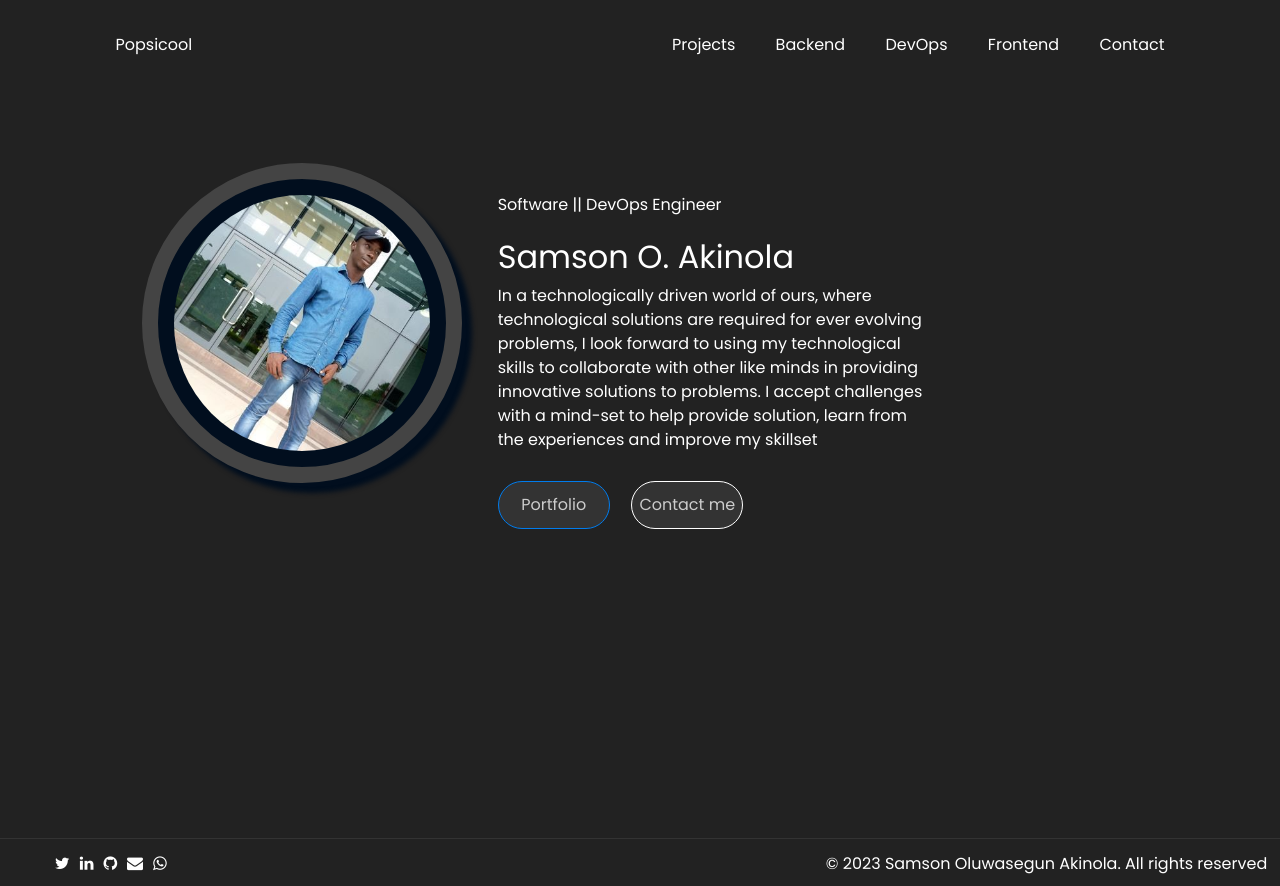
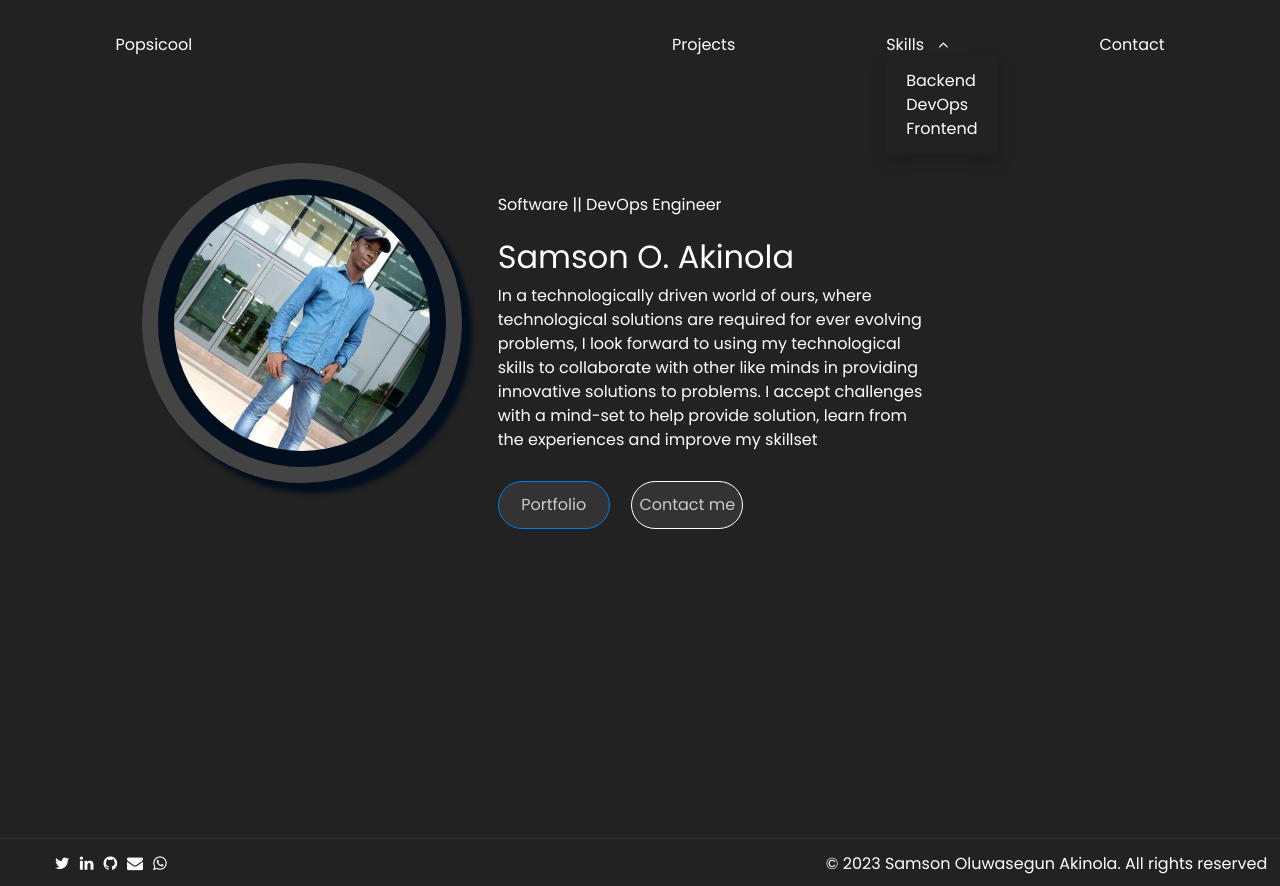
Before and after one commit to Popsicool/portfolio, a React (Create React App) app: page / in a window 1280 px wide. Built offline with nearby package versions, Linux system fonts and the light colour scheme.

Commit message:
drop down for skills

```diff
--- a/src/components/Navigation.js
+++ b/src/components/Navigation.js
@@ -4,12 +4,20 @@ import { NavLink } from "react-router-dom"
 
 export const Navigation = () => {
     const [open, setOpen] = useState(false)
+    const [skill, showSkill] = useState(true)
     const toggle = () => {
+        showSkill(false)
         setOpen(!open)
+    }
+    const toggleSkill = () => {
+        showSkill(!skill)
     }
   return (
     <nav>
-        <p onClick={() => setOpen(false)}><NavLink to='/'>Popsicool</NavLink></p>
+        <p onClick={() => {
+            setOpen(false)
+            showSkill(false)
+        }}><NavLink to='/'>Popsicool</NavLink></p>
         <div className={open? "navBars2" : 'navBars'}>
             <div className='hambuger'>
                 {open ? <span onClick={toggle}><i className="fa fa-solid fa-window-close"
@@ -21,6 +29,10 @@ export const Navigation = () => {
                         Projects
                     </li>
                 </NavLink>
+                <div className={skill && 'dropdown'}>
+                    <li className='skill' onClick={toggleSkill}>Skills {skill ? <i className='fa fa-angle-up'></i> : <i className='fa fa-angle-down'></i> } </li>
+                    {skill &&
+                    <div className='dropdown-content'>
                         <NavLink to='/backend'>
                             <li>
                                 Backend
@@ -37,6 +49,10 @@ export const Navigation = () => {
                             </li>
 
                         </NavLink>
+                    </div>
+                    }
+
+                </div>
                 <NavLink to='/contact'>
                     <li>
                         Contact
--- a/src/styles/header.css
+++ b/src/styles/header.css
@@ -14,6 +14,15 @@ nav{
     display: transparent;
     background-color: none;
 }
+
+.dropdown-content{
+    position:absolute;
+    box-shadow: 0px 8px 16px 0px rgba(0,0,0,0.2);
+    padding: 12px 20px;
+    z-index: 1;
+}
+
+
 
 @media only screen and (max-width: 1000px)  {
     .pjs > ul{
@@ -44,5 +53,8 @@ nav{
         height: 50vh;
         /* background-color: red; */
     }
+    .dropdown{
+        margin-bottom: 5rem;
+    }
 
 }
```
Lines whose indentation alone changed are shown as unchanged.
